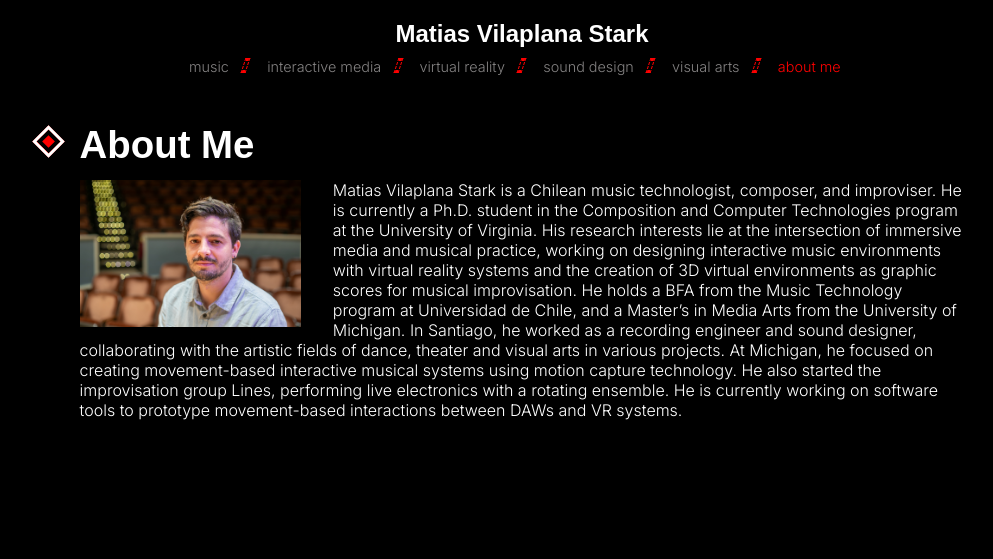
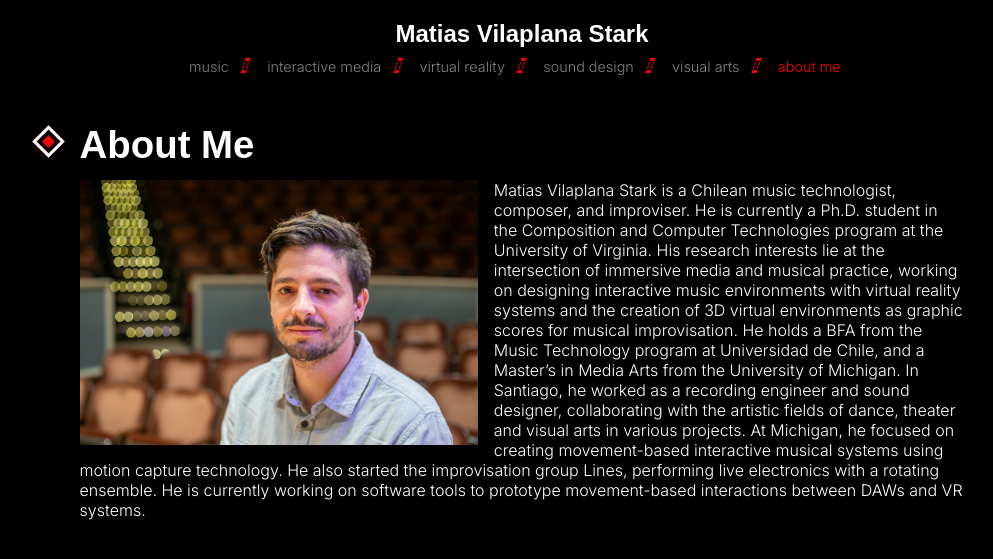
Before and after one commit to matvilap/matvilap.github.io, a Jekyll site: the page built from aboutme.md, in a window 1280 px wide. Shown: the top 559 px of the page, without its empty margins (118-1111 px from the left). Built offline with Jekyll 4.4.1, drawn with Linux system fonts in a browser that asks for light colours; some web fonts are replaced.

Commit message:
update image size

```diff
--- a/assets/css/main.css
+++ b/assets/css/main.css
@@ -242,8 +242,8 @@ nav ul li a:hover {
 
 .about-image {
   float: left;
-  margin-right: 2em;
-  width: 25%;
+  margin-right: 1em;
+  width: 45%;
 }
 
 .grid-home {
@@ -335,6 +335,6 @@ nav ul li a:hover {
   }
 
   .about-image {
-    width: 100%;
+    width: 45%;
   }
 }
```
